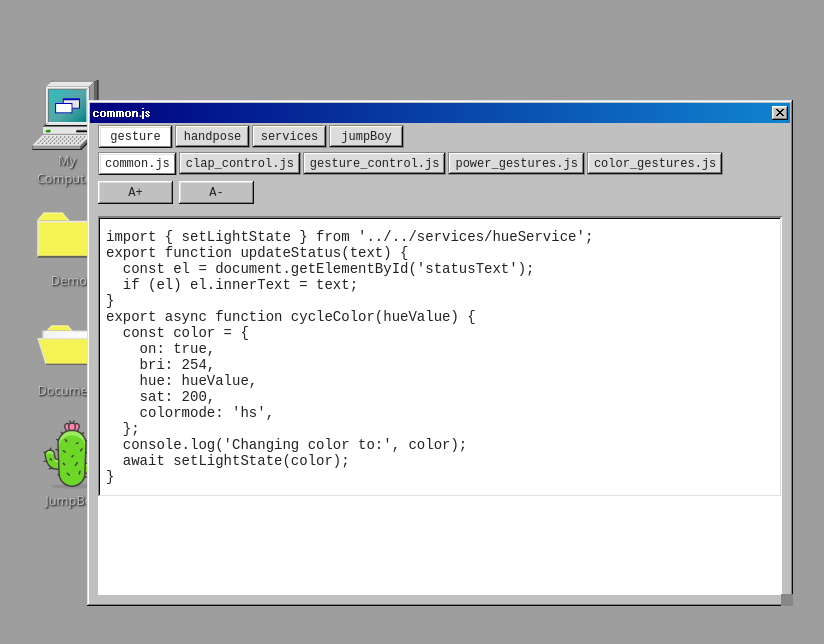
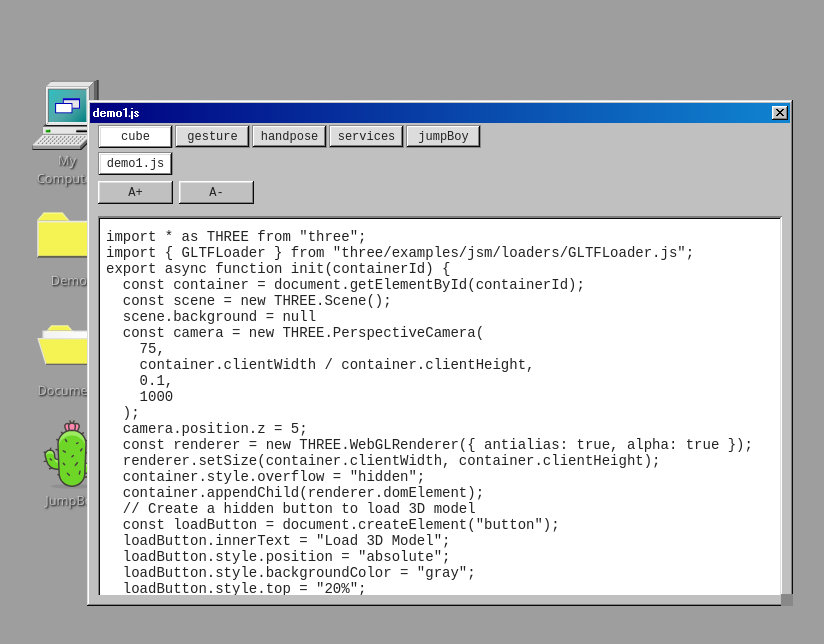
Before and after one commit to HvadisVal/WindowsXP, a Vue app: page /desktop in a window 1280 px wide. Both pictures are taken after a click on the element "Documents". Shown: the top 644 px of the page, without its empty margins (13-837 px from the left). Built offline with nearby package versions, Linux system fonts and the light colour scheme.

Commit message:
fix(error-popup): new background svg for error pop up

```diff
--- a/src/components/DocumentsWindow.vue
+++ b/src/components/DocumentsWindow.vue
@@ -61,12 +61,20 @@
 
 <script>
 import hueServiceCode from "../services/hueService.js?raw";
+// Demo Mutating Code
+import commonMutatingCode from "../demos/demo1_threejs_cube/demo1.js?raw";
+
+// Demo Hue Gesture Control Code
 import commonCode from "../demos/hue_gesture/common.js?raw";
 import gestureControlCode from "../demos/hue_gesture/gesture_control.js?raw";
 import clapControlCode from "../demos/hue_gesture/clap_control.js?raw";
 import powerGestureCode from "../demos/hue_gesture/power_gestures.js?raw";
 import colorGestureCode from "../demos/hue_gesture/color_gestures.js?raw";
+
+// Demo Handpose Code
 import demoHandposeCode from "../demos/demo4_handpose/demo4.js?raw";
+
+// Demo JumpBoy Code
 import jumpBoyCode from "../demos/dino_runner/dino_runner.js?raw";
 import gestureControllerCode from "../demos/dino_runner/dino_runner.js?raw";
 
@@ -85,6 +93,12 @@ export default {
       isResizing: false,
       resizeStart: { x: 0, y: 0 },
       folders: [
+          {
+          name: "cube",
+          files: [
+            { title: "demo1.js", code: commonMutatingCode, startLine: 1 },
+          ],
+        },
         {
           name: "gesture",
           files: [
--- a/src/views/Desktop.vue
+++ b/src/views/Desktop.vue
@@ -623,7 +623,8 @@ canvas {
 .error-ok {
   position: absolute;
   bottom: 23px;
-  right: 130px;
+  right: 50%;
+  transform: translateX(50%);
   background: #c0c0c0;
   border: none;
   font-weight: medium;
```
Also changed, not shown: public/assets/ErrorFail.svg.
